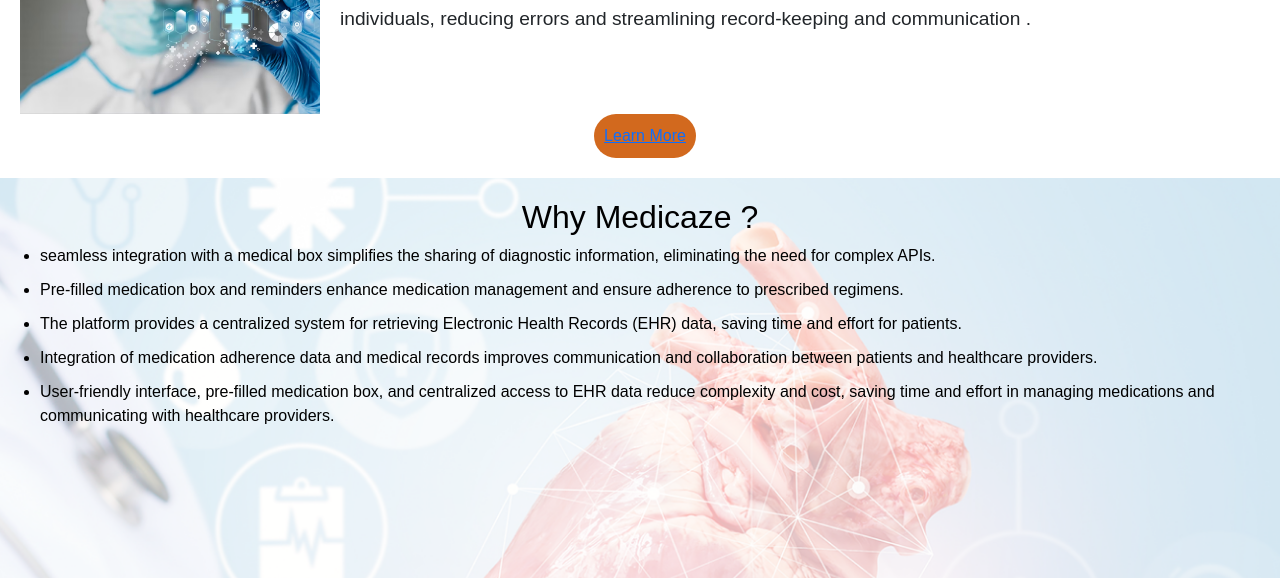
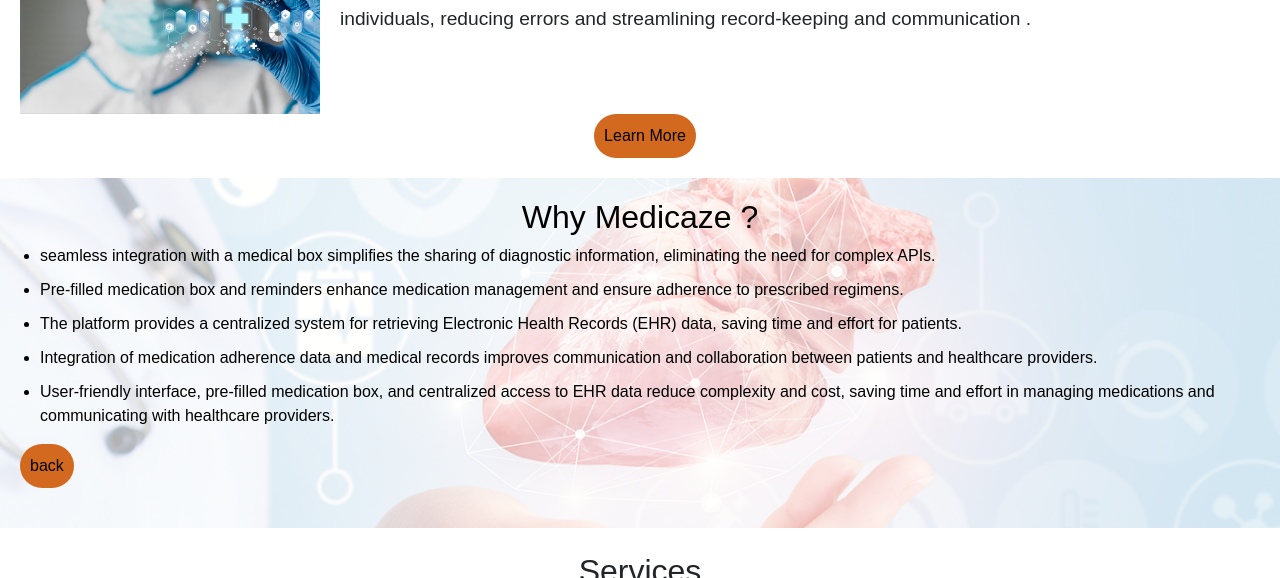
Before and after one commit to priyababu07/pillzen_main, a Vue app: page /about in a window 1280 px wide. Shown: the part 1140-1718 px from the top of the page. Built offline with nearby package versions, Linux system fonts and the light colour scheme.

Commit message:
Last Brush up

```diff
--- a/src/components/AboutUs.vue
+++ b/src/components/AboutUs.vue
@@ -15,7 +15,7 @@
           streamlining record-keeping and communication .
         </p>
       </div>
-      <button><router-link to="/about">Learn More</router-link></button>
+      <button><router-link to="/about" style="text-decoration: none; color: black;">Learn More</router-link></button>
     </div>
   </section>
 </template>
@@ -41,6 +41,7 @@
   padding-left: 10px;
   padding-right: 10px;
   padding-bottom: 10px;
+
 }
 
 .content-wrapper {
--- a/src/components/CardContainer.vue
+++ b/src/components/CardContainer.vue
@@ -77,6 +77,7 @@
         text-align: center;
         margin-bottom: 20px;
     }
+
     .card:hover{
         transform: translateY(-10px);
 	cursor: pointer;
--- a/src/views/About.vue
+++ b/src/views/About.vue
@@ -10,9 +10,11 @@
           <li>Integration of medication adherence data and medical records improves communication and collaboration between patients and healthcare providers.</li>
           <li>User-friendly interface, pre-filled medication box, and centralized access to EHR data reduce complexity and cost, saving time and effort in managing medications and communicating with healthcare providers.</li>
         </ul>
+        <button><router-link to="/" style="text-decoration: none; color: black;">back</router-link></button>
       </div>
+
     </div>
-    <button><router-link to="/">back</router-link></button>
+
   </section>
 
 </template>
@@ -20,7 +22,7 @@
 <style scoped>
   .background-container {
     background-image: url("/assets/image 44.png");
-    height: 100vh;
+    height: 60%;
     background-size: cover;
     background-position: center;
     position: relative;
@@ -58,6 +60,18 @@
   li {
     margin-bottom: 10px; /* Add some vertical spacing between list items */
   }
+  button {
+  background-color: chocolate;
+  color: aliceblue;
+  border-radius: 30px;
+  border: none;
+  margin-bottom: 20px;
+  padding-top: 10px;
+  padding-left: 10px;
+  padding-right: 10px;
+  padding-bottom: 10px;
+
+}
 
   /* Responsive styles */
   @media screen and (max-width: 768px) {
```
